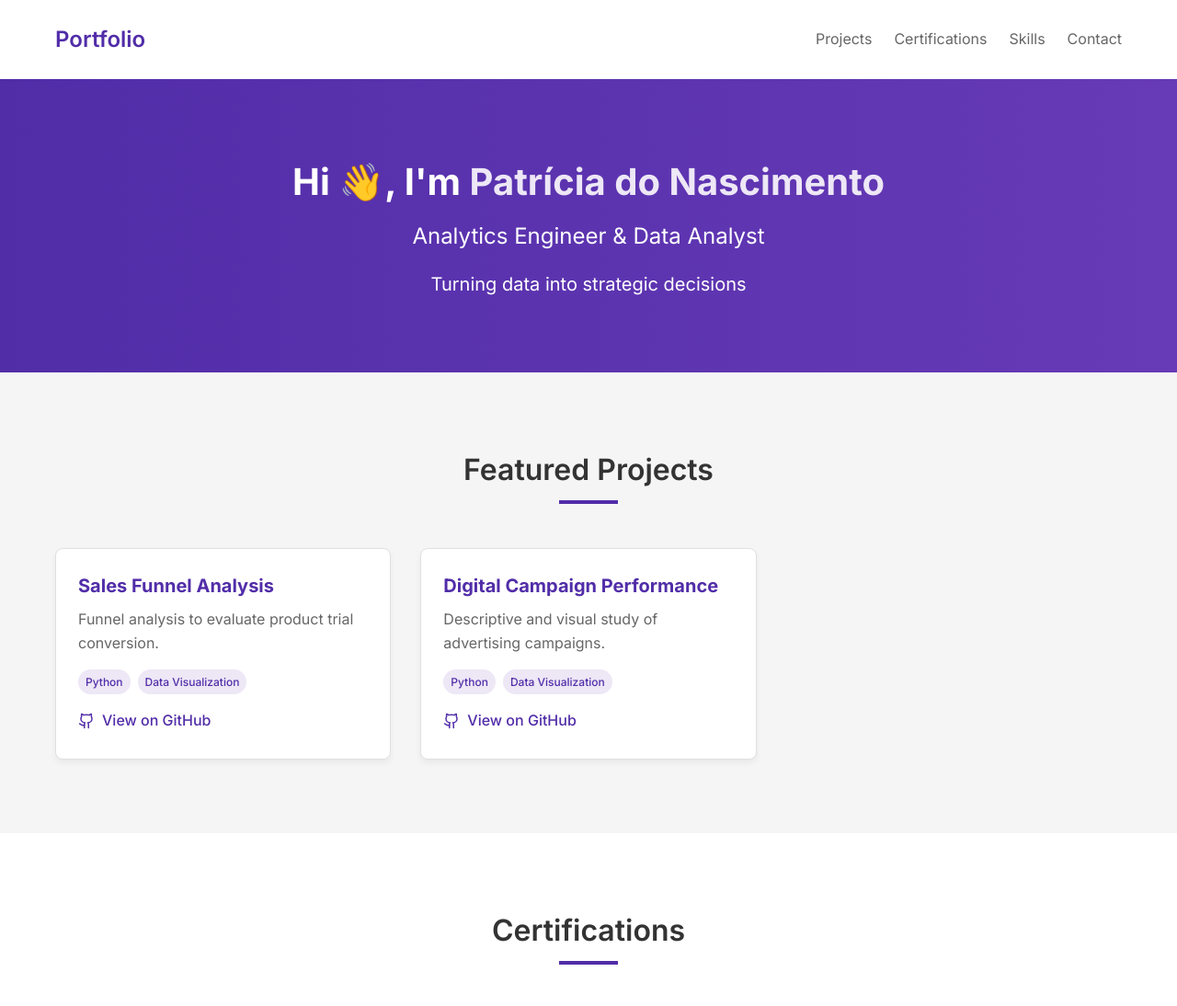
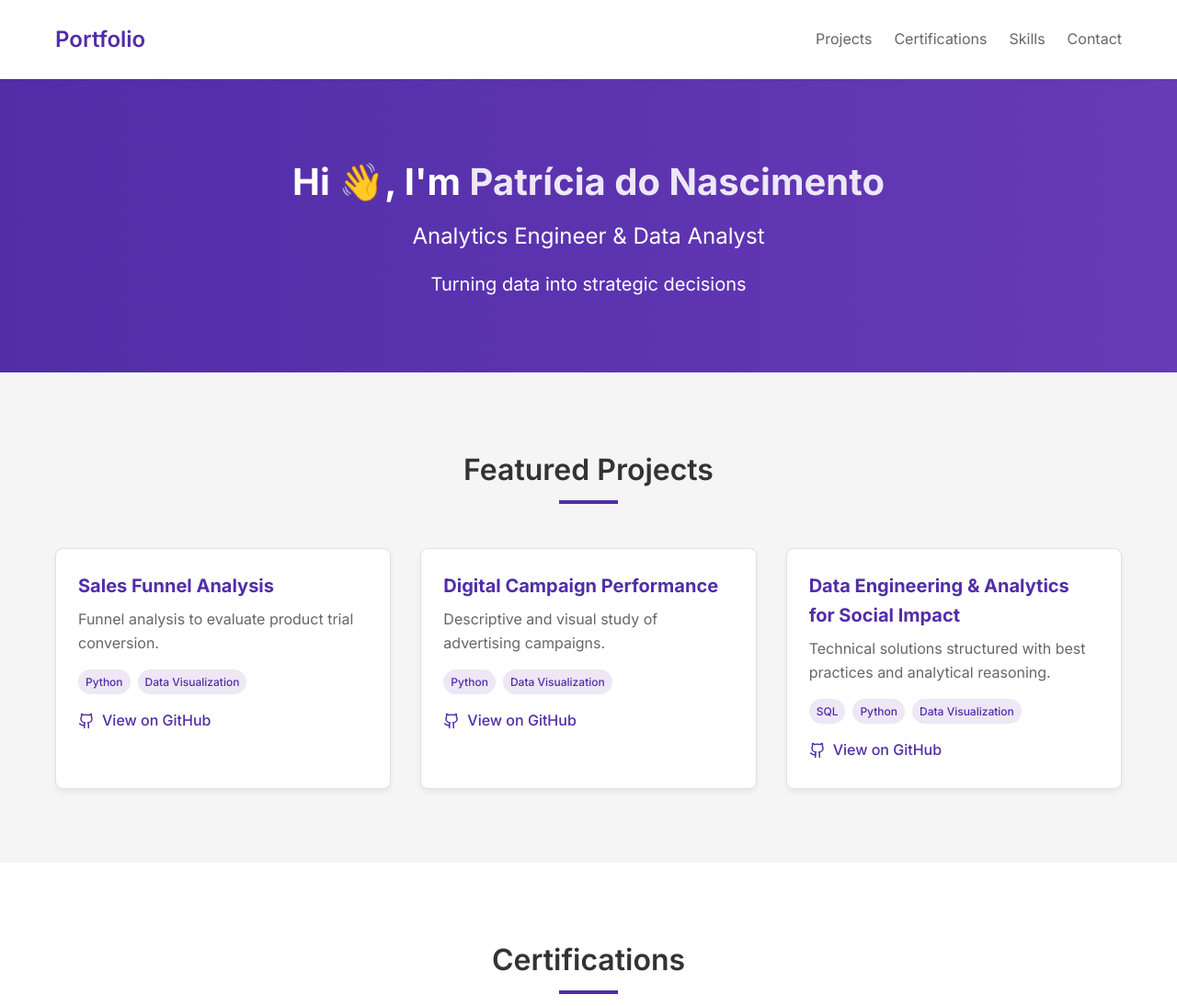
Before and after one commit to pathilink/pathilink.github.io, a plain HTML site: page index.html in a window 1280 px wide. Shown: the top 1094 px of the page at 92% size. Drawn offline with Linux system fonts and the light colour scheme.

Commit message:
add mapa project

```diff
--- a/index.html
+++ b/index.html
@@ -85,19 +85,19 @@
                 </div>
 
                 <!-- Project Card 3 -->
-                <!-- <div class="project-card">
-                    <h3>Modelo de Previsão de Demanda</h3>
-                    <p>Implementação de modelo preditivo em Python para forecast de demanda de produtos usando séries temporais.</p>
+                <div class="project-card">
+                    <h3>Data Engineering & Analytics for Social Impact</h3>
+                    <p>Technical solutions structured with best practices and analytical reasoning.</p>
                     <div class="tags">
+                        <span class="tag">SQL</span>
                         <span class="tag">Python</span>
-                        <span class="tag">Machine Learning</span>
-                        <span class="tag">Forecasting</span>
+                        <span class="tag">Data Visualization</span>
                     </div>
-                    <a href="https://github.com/" class="github-link" target="_blank">
+                    <a href="https://github.com/pathilink/mapa_acolhimento_case" class="github-link" target="_blank">
                         <svg xmlns="http://www.w3.org/2000/svg" width="18" height="18" viewBox="0 0 24 24" fill="none" stroke="currentColor" stroke-width="2" stroke-linecap="round" stroke-linejoin="round"><path d="M15 22v-4a4.8 4.8 0 0 0-1-3.5c3 0 6-2 6-5.5.08-1.25-.27-2.48-1-3.5.28-1.15.28-2.35 0-3.5 0 0-1 0-3 1.5-2.64-.5-5.36-.5-8 0C6 2 5 2 5 2c-.3 1.15-.3 2.35 0 3.5A5.403 5.403 0 0 0 4 9c0 3.5 3 5.5 6 5.5-.39.49-.68 1.05-.85 1.65-.17.6-.22 1.23-.15 1.85v4"/><path d="M9 18c-4.51 2-5-2-7-2"/></svg>
                         View on GitHub
                     </a>
-                </div> -->
+                </div>
 
                 <!-- Project Card 4 -->
                 <!-- <div class="project-card">
```
